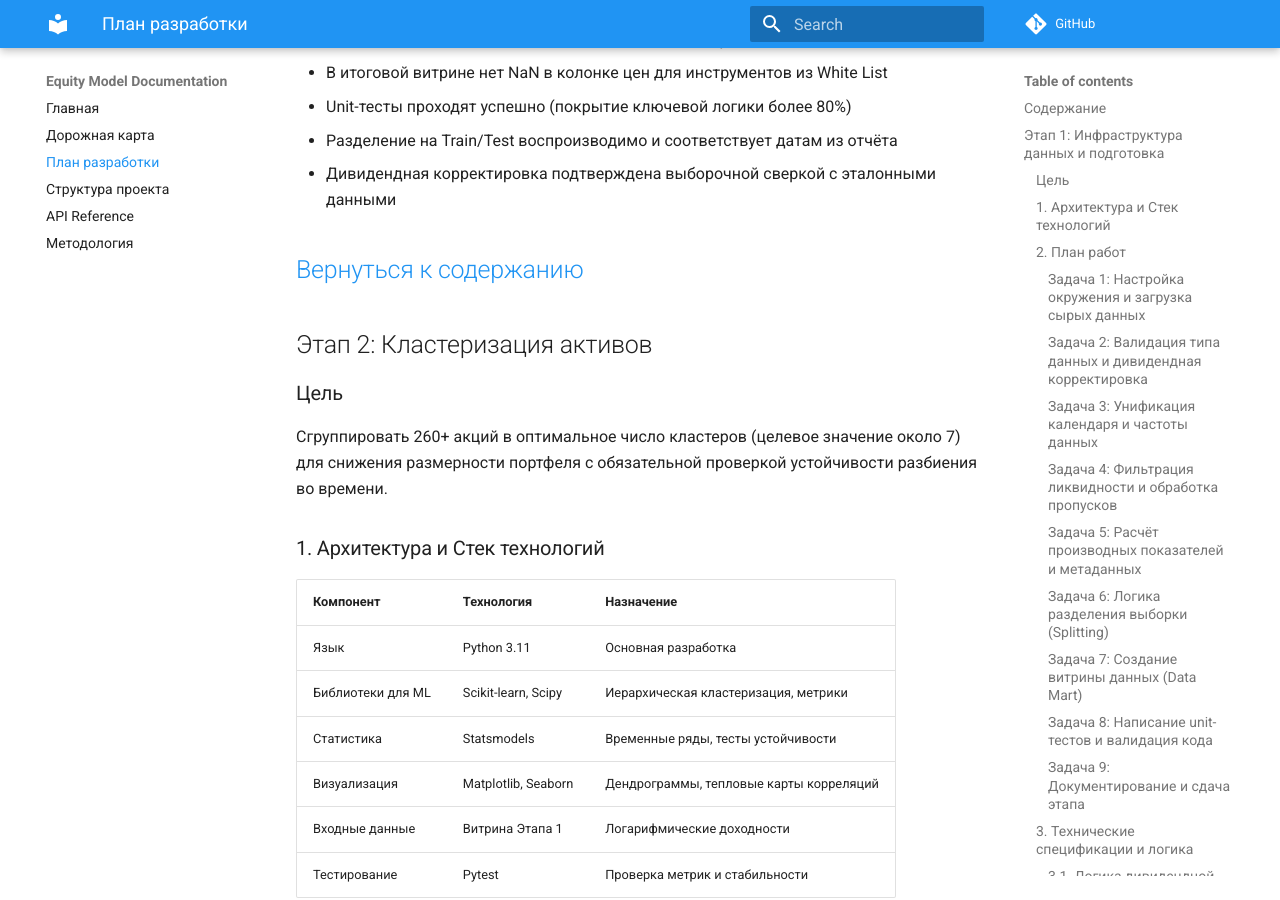
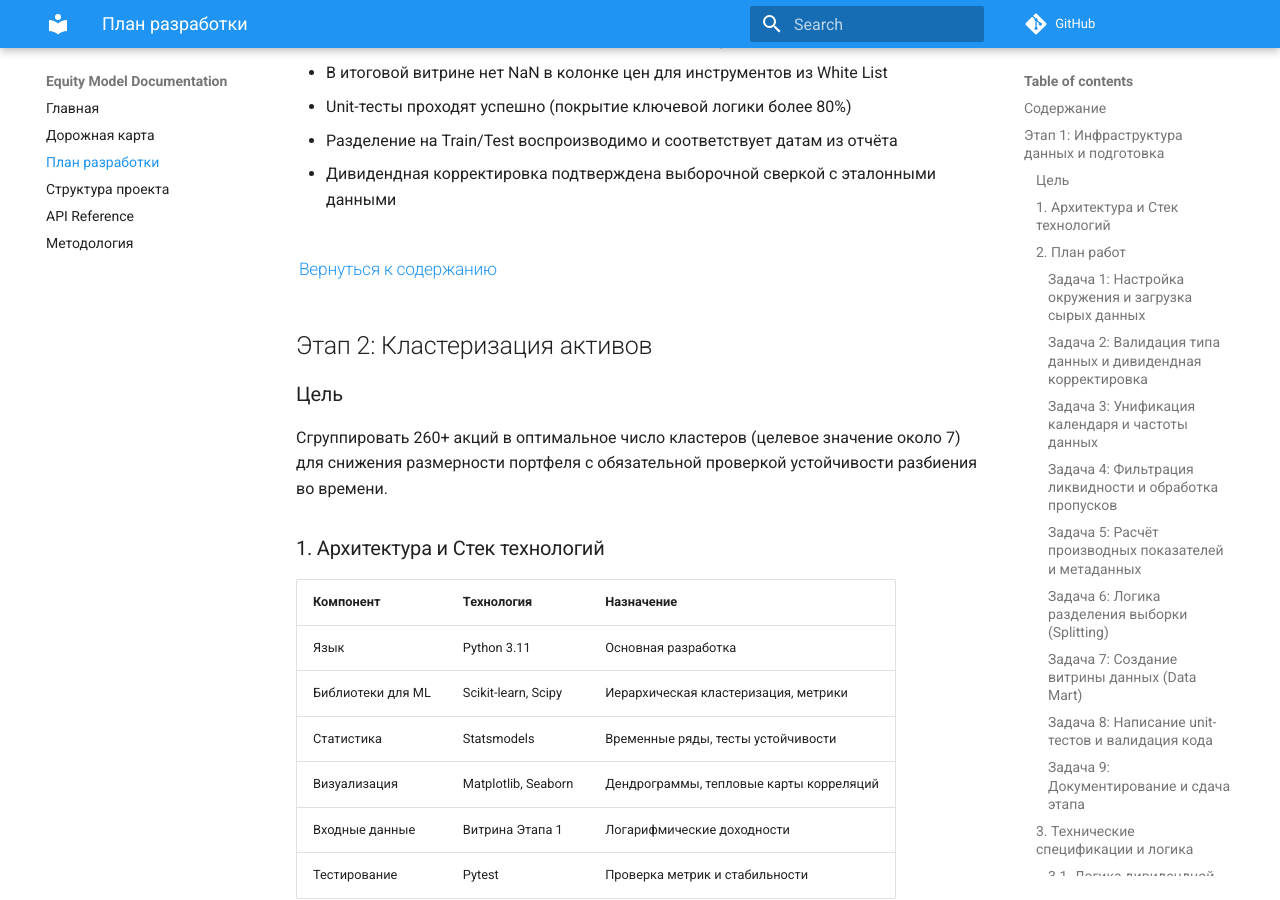
Before and after one commit to YaninaK/equity-model, an MkDocs documentation site: the page built from docs/DEVELOPMENT_PLAN.md, in a window 1280 px wide and 900 px high, scrolled down 5773 px. Built offline with MkDocs 1.6.1 and Material for MkDocs 9.7.7, drawn with Linux system fonts in a browser that asks for light colours; comment, search, counter and statistics services are not loaded.

Commit message:
Initial commit

```diff
--- a/docs/DEVELOPMENT_PLAN.md
+++ b/docs/DEVELOPMENT_PLAN.md
@@ -203,7 +203,7 @@ min_history_years: 2             # Минимальная история для
 - Разделение на Train/Test воспроизводимо и соответствует датам из отчёта
 - Дивидендная корректировка подтверждена выборочной сверкой с эталонными данными
 
-[Вернуться к содержанию](#содержание)
+<sup><sub>[Вернуться к содержанию](#содержание)</sub></sup>
 ---
 
 ## Этап 2: Кластеризация активов
```
